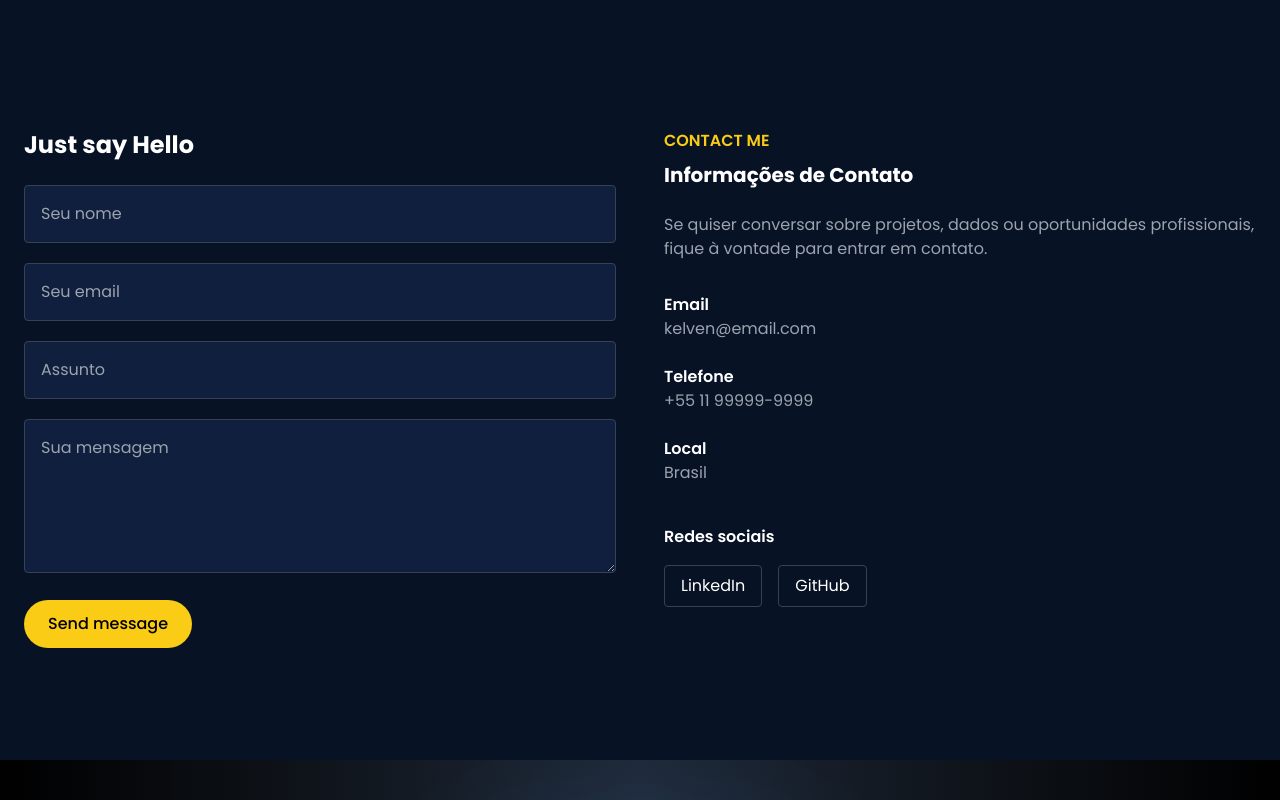
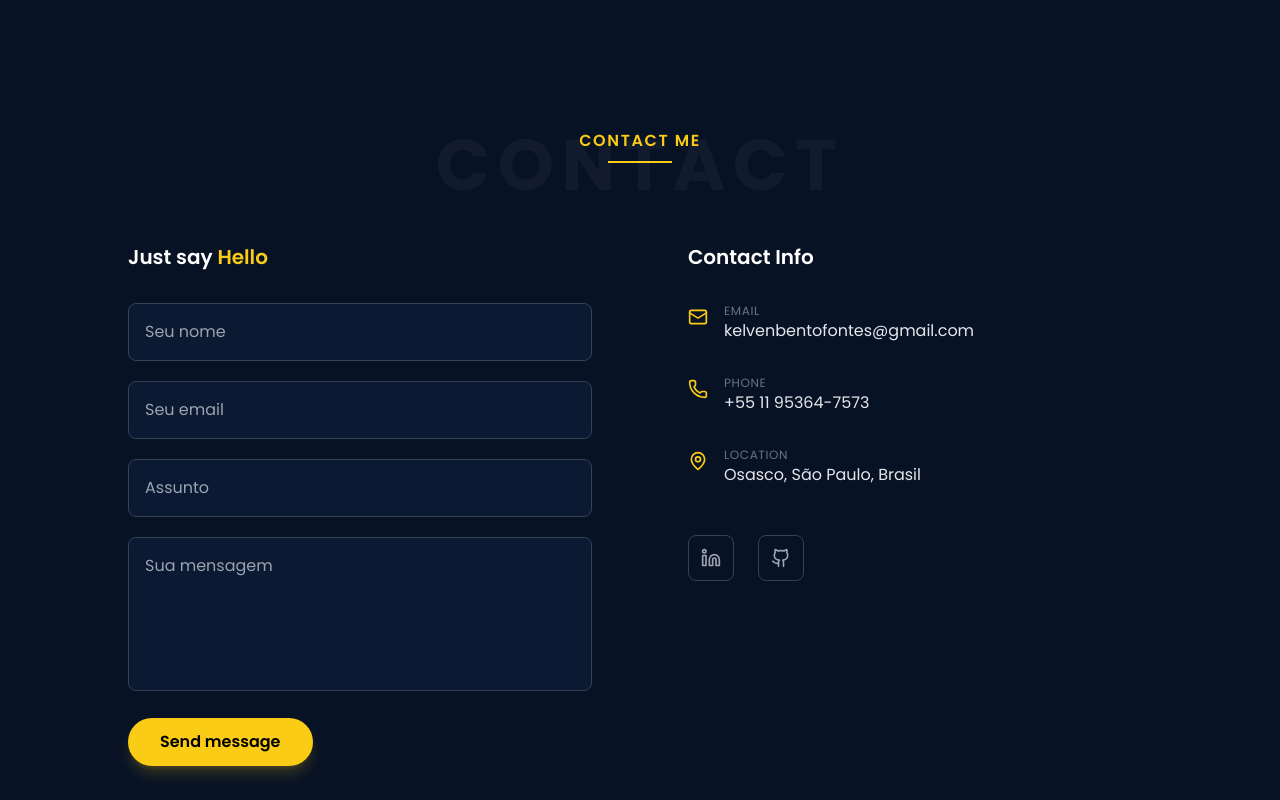
Before and after one commit to KelvenFontes/my-portfolio, a Next.js app: page /pt in a window 1280 px wide. Shown: the part 3560-4360 px from the top of the page. Built offline with nearby package versions, Linux system fonts and the light colour scheme.

Commit message:
feat: atualizar seção de contato com novo layout e informações

```diff
--- a/src/components/Contact.tsx
+++ b/src/components/Contact.tsx
@@ -1,111 +1,157 @@
+"use client"
+
+import { Github, Linkedin, Mail, MapPin, Phone } from "lucide-react";
+
 export default function Contact() {
   return (
     <section
       id="contato"
       className="bg-[#081225] text-white py-28 px-6"
     >
-      <div className="max-w-7xl mx-auto grid md:grid-cols-2 gap-12">
+      <div className="max-w-5xl mx-auto">
 
-        {/* FORMULÁRIO */}
+        {/* HEADER */}
+        <div className="text-center mb-20 relative">
+
+          <h2 className="absolute inset-0 flex justify-center text-7xl font-bold text-white/[0.04] tracking-widest">
+            CONTACT
+          </h2>
+
+          <p className="text-yellow-400 font-semibold tracking-widest relative">
+            CONTACT ME
+          </p>
+
+          <div className="w-16 h-[2px] bg-yellow-400 mx-auto mt-2"></div>
+
+        </div>
+
+        <div className="grid md:grid-cols-2 gap-24 items-start">
+
+          {/* FORM */}
           <div>
 
-          <h2 className="text-2xl font-bold mb-6">
-            Just say Hello
-          </h2>
+            <h3 className="text-xl font-semibold mb-8">
+              Just say <span className="text-yellow-400">Hello</span>
+            </h3>
 
             <form className="space-y-5">
 
               <input
                 type="text"
                 placeholder="Seu nome"
-              className="w-full bg-[#0f1f3d] border border-gray-700 p-4 rounded focus:outline-none focus:border-yellow-400"
+                className="w-full bg-[#0f1f3d]/60 border border-gray-700 p-4 rounded-lg focus:outline-none focus:border-yellow-400 focus:ring-1 focus:ring-yellow-400 transition"
               />
 
               <input
                 type="email"
                 placeholder="Seu email"
-              className="w-full bg-[#0f1f3d] border border-gray-700 p-4 rounded focus:outline-none focus:border-yellow-400"
+                className="w-full bg-[#0f1f3d]/60 border border-gray-700 p-4 rounded-lg focus:outline-none focus:border-yellow-400 focus:ring-1 focus:ring-yellow-400 transition"
               />
 
               <input
                 type="text"
                 placeholder="Assunto"
-              className="w-full bg-[#0f1f3d] border border-gray-700 p-4 rounded focus:outline-none focus:border-yellow-400"
+                className="w-full bg-[#0f1f3d]/60 border border-gray-700 p-4 rounded-lg focus:outline-none focus:border-yellow-400 focus:ring-1 focus:ring-yellow-400 transition"
               />
 
               <textarea
+                rows={5}
                 placeholder="Sua mensagem"
-              rows={5}
-              className="w-full bg-[#0f1f3d] border border-gray-700 p-4 rounded focus:outline-none focus:border-yellow-400"
+                className="w-full bg-[#0f1f3d]/60 border border-gray-700 p-4 rounded-lg focus:outline-none focus:border-yellow-400 focus:ring-1 focus:ring-yellow-400 transition resize-none"
               />
 
               <button
                 type="submit"
-              className="bg-yellow-400 text-black px-6 py-3 rounded-full font-medium hover:scale-105 transition"
+                className="bg-yellow-400 text-black px-8 py-3 rounded-full font-semibold hover:bg-yellow-300 hover:scale-105 transition-all duration-300 shadow-lg shadow-yellow-400/20"
               >
                 Send message
               </button>
 
             </form>
-
           </div>
 
           {/* INFO */}
           <div>
 
-          <p className="text-yellow-400 font-semibold mb-2">
-            CONTACT ME
-          </p>
-
-          <h3 className="text-xl font-bold mb-6">
-            Informações de Contato
+            <h3 className="text-xl font-semibold mb-8">
+              Contact Info
             </h3>
 
-          <p className="text-gray-400 mb-8">
-            Se quiser conversar sobre projetos, dados ou oportunidades
-            profissionais, fique à vontade para entrar em contato.
-          </p>
+            <div className="space-y-8">
 
-          <div className="space-y-6">
+              {/* EMAIL */}
+              <div className="flex items-start gap-4">
 
-            <div>
-              <p className="font-semibold">Email</p>
-              <p className="text-gray-400">kelven@email.com</p>
+                <div className="text-yellow-400 mt-1">
+                  <Mail size={20} />
                 </div>
 
                 <div>
-              <p className="font-semibold">Telefone</p>
-              <p className="text-gray-400">+55 11 99999-9999</p>
+                  <p className="text-xs text-gray-500 uppercase tracking-wider">
+                    Email
+                  </p>
+                  <p className="text-gray-200">
+                    kelvenbentofontes@gmail.com
+                  </p>
+                </div>
+
+              </div>
+
+              {/* PHONE */}
+              <div className="flex items-start gap-4">
+
+                <div className="text-yellow-400 mt-1">
+                  <Phone size={20} />
                 </div>
 
                 <div>
-              <p className="font-semibold">Local</p>
-              <p className="text-gray-400">Brasil</p>
+                  <p className="text-xs text-gray-500 uppercase tracking-wider">
+                    Phone
+                  </p>
+                  <p className="text-gray-200">
+                    +55 11 95364-7573
+                  </p>
+                </div>
+
+              </div>
+
+              {/* LOCATION */}
+              <div className="flex items-start gap-4">
+
+                <div className="text-yellow-400 mt-1">
+                  <MapPin size={20} />
+                </div>
+
+                <div>
+                  <p className="text-xs text-gray-500 uppercase tracking-wider">
+                    Location
+                  </p>
+                  <p className="text-gray-200">
+                    Osasco, São Paulo, Brasil
+                  </p>
+                </div>
+
               </div>
 
             </div>
 
             {/* SOCIAL */}
-          <div className="mt-10">
-
-            <p className="font-semibold mb-4">
-              Redes sociais
-            </p>
-
-            <div className="flex gap-4">
+            <div className="mt-12 flex gap-6">
 
               <a
-                href="#"
-                className="border border-gray-700 px-4 py-2 rounded hover:border-yellow-400 transition"
+                href="https://linkedin.com"
+                target="_blank"
+                className="p-3 border border-gray-700 rounded-lg text-gray-400 hover:text-yellow-400 hover:border-yellow-400 transition"
               >
-                LinkedIn
+                <Linkedin size={20} />
               </a>
 
               <a
-                href="#"
-                className="border border-gray-700 px-4 py-2 rounded hover:border-yellow-400 transition"
+                href="https://github.com"
+                target="_blank"
+                className="p-3 border border-gray-700 rounded-lg text-gray-400 hover:text-yellow-400 hover:border-yellow-400 transition"
               >
-                GitHub
+                <Github size={20} />
               </a>
 
             </div>
```
Lines whose indentation alone changed are shown as unchanged.
